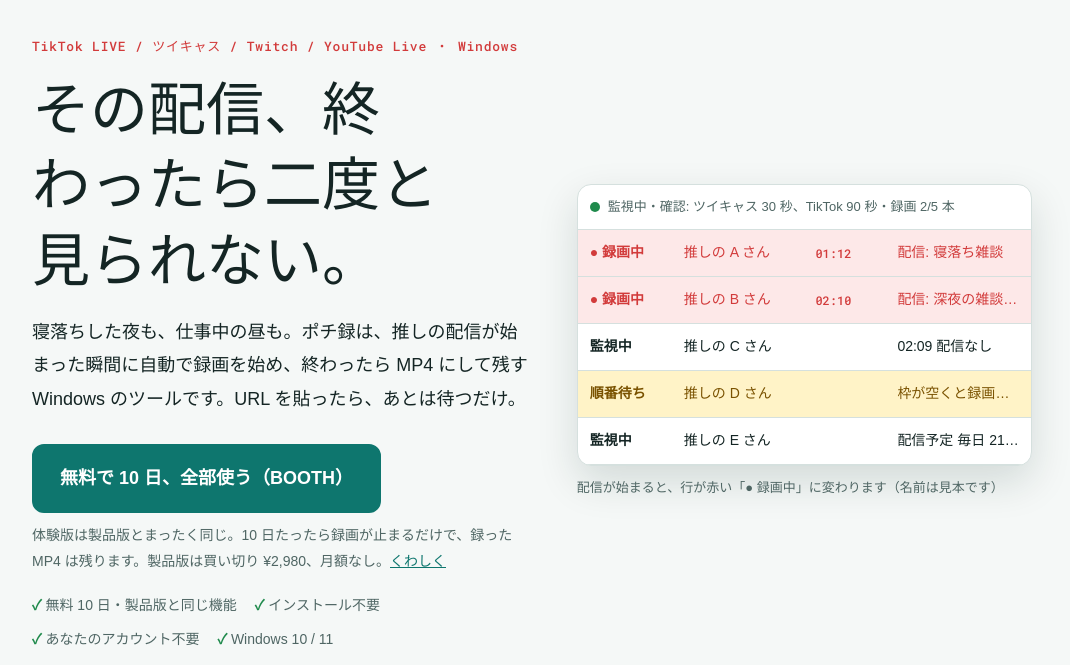
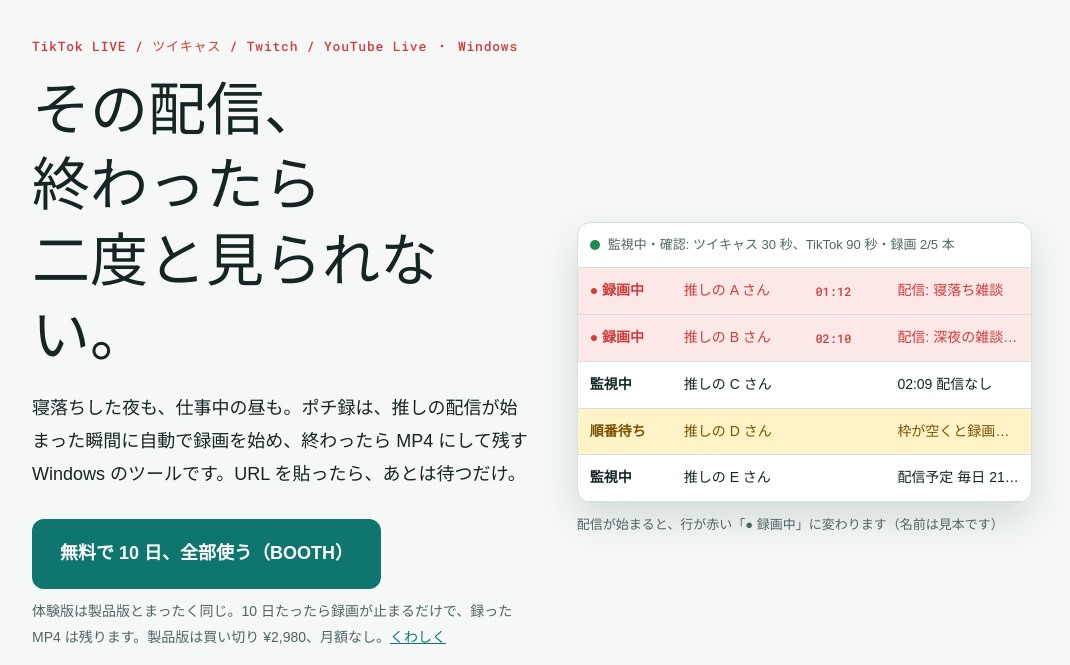
Before and after one commit to eri1191122/pochiroku-lp, a plain HTML site: page index.html in a window 1280 px wide. Shown: the part 81-746 px from the top of the page, without its empty margins (108-1178 px from the left). Drawn offline with Linux system fonts and the light colour scheme; a web font is replaced by a local one.

Commit message:
見出しの改行位置

```diff
--- a/index.html
+++ b/index.html
@@ -154,7 +154,7 @@ footer{padding-block:36px;font-size:13px;color:var(--muted);border-top:1px solid
   <div class="hero">
     <div>
       <span class="eyebrow">TikTok LIVE / ツイキャス / Twitch / YouTube Live ・ Windows</span>
-      <h1>その配信、終わったら二度と見られない。</h1>
+      <h1>その配信、終わったら<br>二度と見られない。</h1>
       <p class="lead">寝落ちした夜も、仕事中の昼も。ポチ録は、推しの配信が始まった瞬間に自動で録画を始め、終わったら MP4 にして残す Windows のツールです。URL を貼ったら、あとは待つだけ。</p>
       <div class="cta">
         <a class="btn primary" href="https://booth.pm/ja/items/7590434">無料で 10 日、全部使う（BOOTH）</a>
```
